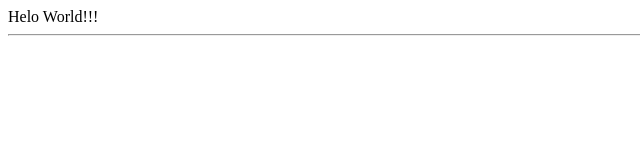
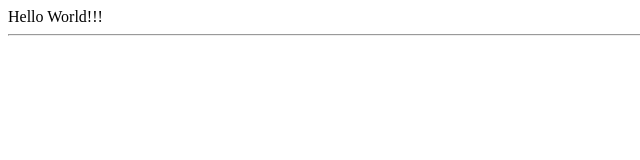
Before and after one commit to EthanDevHub/fe_playground, a plain HTML site: page src/html/home.html in a window 1280 px wide. Shown: the full height of the page, 0-640 px from the left. Drawn offline with Linux system fonts and the light colour scheme.

Commit message:
Fix a typo

```diff
--- a/src/html/home.html
+++ b/src/html/home.html
@@ -5,6 +5,6 @@
         <title>Home</title>
     </head>
 
-    <body>Helo World!!!</body>
+    <body>Hello World!!!</body>
     <hr/>
 </html>
```
